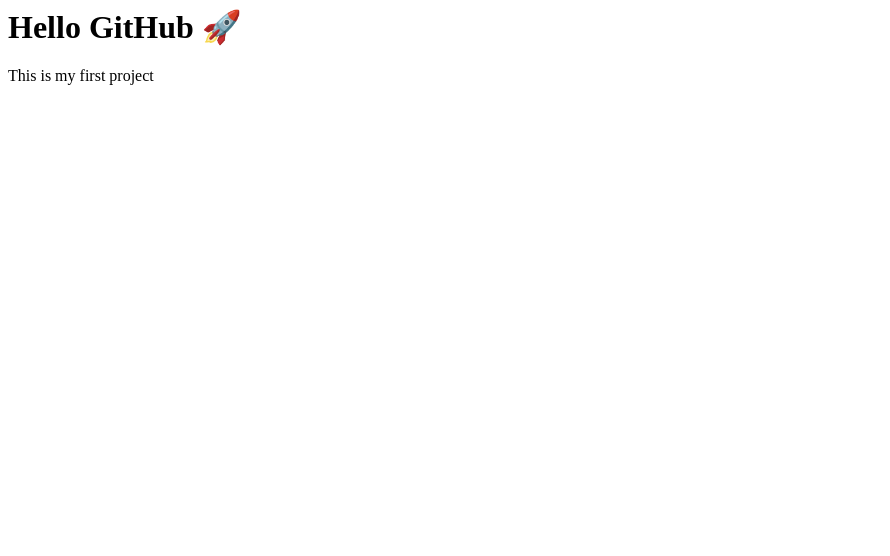
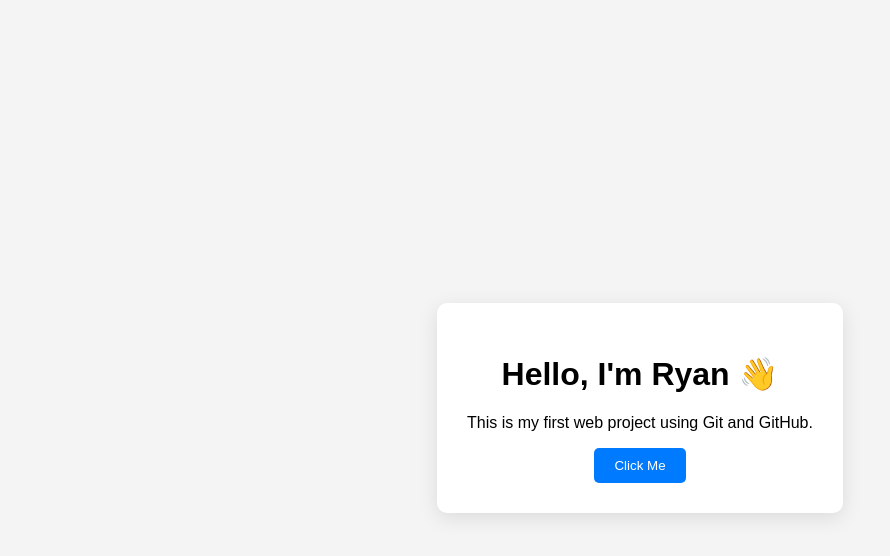
Before and after one commit to StevenTsaich/my-first-project, a plain HTML site: page index.html in a window 1280 px wide. Shown: the whole page, without its empty margins (0-890 px from the left). Drawn offline with Linux system fonts and the light colour scheme.

Commit message:
create first web page

```diff
--- a/index.html
+++ b/index.html
@@ -1,2 +1,16 @@
-<h1>Hello GitHub 🚀</h1>
-<p>This is my first project</p>
+<!DOCTYPE html>
+<html lang="en">
+<head>
+  <meta charset="UTF-8">
+  <title>My First Web Page</title>
+  <link rel="stylesheet" href="style.css">
+</head>
+
+<body>
+  <div class="card">
+    <h1>Hello, I'm Ryan 👋</h1>
+    <p>This is my first web project using Git and GitHub.</p>
+    <button onclick="alert('Welcome!')">Click Me</button>
+  </div>
+</body>
+</html>
--- /dev/null
+++ b/style.css
@@ -0,0 +1,25 @@
+body {
+  font-family: Arial;
+  background: #f4f4f4;
+  display: flex;
+  justify-content: center;
+  align-items: center;
+  height: 100vh;
+}
+
+.card {
+  background: white;
+  padding: 30px;
+  border-radius: 10px;
+  text-align: center;
+  box-shadow: 0 5px 20px rgba(0,0,0,0.1);
+}
+
+button {
+  padding: 10px 20px;
+  border: none;
+  background: #007bff;
+  color: white;
+  border-radius: 5px;
+  cursor: pointer;
+}
```
